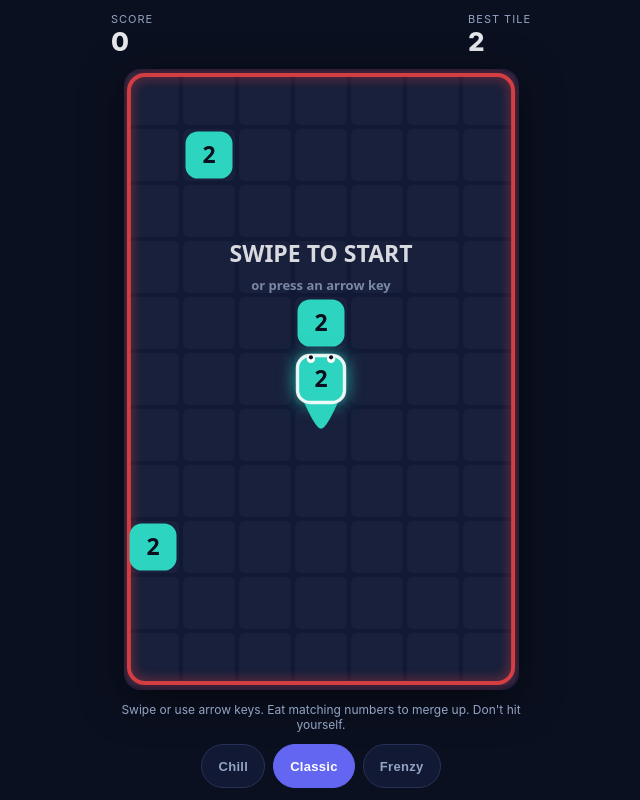
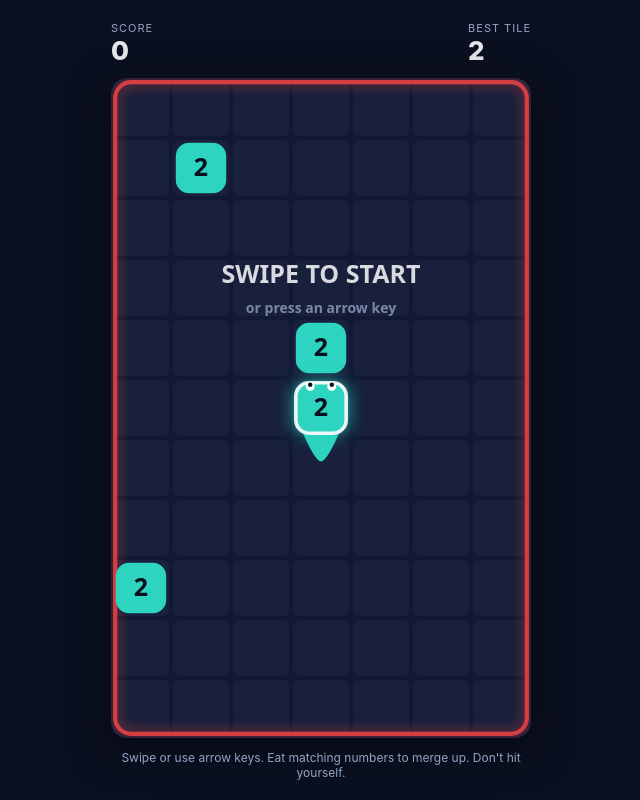
Before and after one commit to joanfernandeze/number-snake, a website with bundled scripts: page index.html in a window 1280 px wide. Shown: the whole page, without its empty margins (319-959 px from the left). Built offline with nearby package versions, Linux system fonts and the light colour scheme.

Commit message:
feat(ui): pick the level from the game-over panel; every run starts on Classic

```diff
--- a/index.html
+++ b/index.html
@@ -19,6 +19,12 @@
         <p>Tile <strong id="ovTile">0</strong> · Score <strong id="ovScore">0</strong> · Combo <strong id="ovCombo">0</strong></p>
         <p class="best">Best tile <strong id="ovBestTile">0</strong> · Best score <strong id="ovBestScore">0</strong></p>
         <button id="playAgain">Play Again</button>
+        <p class="levelHint">Pick a level to play it now</p>
+        <div id="levels" role="group" aria-label="Difficulty">
+          <button type="button" data-level="chill">Chill</button>
+          <button type="button" data-level="classic">Classic</button>
+          <button type="button" data-level="frenzy">Frenzy</button>
+        </div>
         <button id="statsToggle" class="link" type="button">Stats</button>
         <div id="stats" class="hidden">
           <pre id="statsText"></pre>
@@ -28,11 +34,6 @@
       </div>
     </div>
     <p id="hint">Swipe or use arrow keys. Eat matching numbers to merge up. Don't hit yourself.</p>
-    <div id="levels" role="group" aria-label="Difficulty">
-      <button type="button" data-level="chill">Chill</button>
-      <button type="button" data-level="classic">Classic</button>
-      <button type="button" data-level="frenzy">Frenzy</button>
-    </div>
   </div>
   <script type="module" src="src/main.js"></script>
 </body>
--- a/src/constants.js
+++ b/src/constants.js
@@ -40,7 +40,6 @@ export const OBSTACLE = {
 };
 
 export const DEFAULT_DIFFICULTY = 'classic';
-export const DIFFICULTY_KEY = 'numberSnake.difficulty';
 
 export const START = {
   snakeLength: 1,
--- a/src/main.js
+++ b/src/main.js
@@ -4,7 +4,7 @@ import * as Render from './render.js';
 import * as Snake from './snake.js';
 import * as Fx from './fx.js';
 import { initInput } from './input.js';
-import { GRID, STORAGE_KEY, DEATH, UI, DIFFICULTIES, DEFAULT_DIFFICULTY, DIFFICULTY_KEY } from './constants.js';
+import { GRID, STORAGE_KEY, DEATH, UI, DIFFICULTIES, DEFAULT_DIFFICULTY } from './constants.js';
 import { loadRuns, saveRuns, buildRun, summarize, formatStats } from './telemetry.js';
 
 const canvas = document.getElementById('game');
@@ -26,10 +26,7 @@ function saveBest(b) {
 function fitCanvas() {
   const dpr = Math.min(window.devicePixelRatio || 1, 3);
   const app = $('app');
-  // Everything stacked around the canvas: three children plus #app's three 12px gaps and
-  // its 12px padding top and bottom. Miss one and the level buttons fall off the screen.
-  const chrome = $('hud').offsetHeight + $('hint').offsetHeight + $('levels').offsetHeight;
-  const used = chrome + 12 * 3 + 12 * 2;
+  const used = $('hud').offsetHeight + $('hint').offsetHeight + 48; // 2 gaps + 2 paddings of 12px
   const availW = Math.max(120, Math.min(420, app.clientWidth - 24));
   const availH = Math.max(120, app.clientHeight - used);
   const ratio = GRID.cols / GRID.rows;
@@ -44,22 +41,14 @@ function fitCanvas() {
 
 let best = loadBest();
 
-function loadDifficulty() {
-  try {
-    const k = localStorage.getItem(DIFFICULTY_KEY);
-    if (k && DIFFICULTIES[k]) return k;
-  } catch { /* ignore */ }
-  return DEFAULT_DIFFICULTY;
-}
-let difficulty = loadDifficulty();
+// Every page load starts on Classic, so a tester's first run is always the same game. A level
+// picked on the game-over panel sticks for the rest of the session.
+let difficulty = DEFAULT_DIFFICULTY;
 
-// The row is dimmed while a run is in progress: picking a level restarts, and losing a run
-// to a stray tap on the buttons under the board would be infuriating.
 function paintLevels() {
   for (const b of $('levels').querySelectorAll('button')) {
     b.setAttribute('aria-pressed', String(b.dataset.level === difficulty));
   }
-  $('levels').classList.toggle('busy', !!(game && game.started && !game.over));
 }
 let game, fx, lastTick, motion, prevNow, interval;
 
@@ -133,7 +122,6 @@ function frame(now) {
         if (run.firstMergeMs === null) run.firstMergeMs = Math.round(now - run.t0);
       }
     }
-    if (game.ticks <= 1 || ev.over) paintLevels();
   }
   // The slide lasts as long as the interval that will fire the next tick. That interval
   // eases rather than jumps, so the slide it paces cannot lurch either.
@@ -174,11 +162,11 @@ $('statsCopy').addEventListener('click', async () => {
 });
 window.addEventListener('resize', fitCanvas);
 window.addEventListener('orientationchange', fitCanvas);
+// Tapping a level starts a run on it straight away: the panel is already the "play again" moment.
 $('levels').addEventListener('click', (e) => {
   const key = e.target && e.target.dataset && e.target.dataset.level;
   if (!key || !DIFFICULTIES[key]) return;
   difficulty = key;
-  try { localStorage.setItem(DIFFICULTY_KEY, key); } catch { /* ignore */ }
   start();
 });
 
--- a/style.css
+++ b/style.css
@@ -66,11 +66,13 @@ html, body {
   background: #111935; border-radius: 10px; user-select: text; -webkit-user-select: text;
 }
 #statsCopied { display: block; margin-top: 6px; font-size: 12px; color: #93a4c3; }
+.levelHint { margin-top: 16px; font-size: 12px; color: #93a4c3; }
 #levels {
-  display: flex; gap: 8px; touch-action: none;
+  display: flex; gap: 8px; justify-content: center;
+  margin-top: 8px;
 }
 #levels button {
-  min-height: 44px; padding: 8px 16px;
+  flex: 1; min-height: 44px; padding: 8px 10px;
   background: #111935; color: #93a4c3;
   border: 1px solid #263156; border-radius: 999px;
   font-size: 13px; font-weight: 700; letter-spacing: .3px; cursor: pointer;
@@ -78,5 +80,3 @@ html, body {
 #levels button[aria-pressed="true"] {
   background: #6366f1; color: #fff; border-color: #6366f1;
 }
-/* Changing level restarts the run, so the row is out of reach while one is in progress. */
-#levels.busy { opacity: .35; pointer-events: none; }
```
